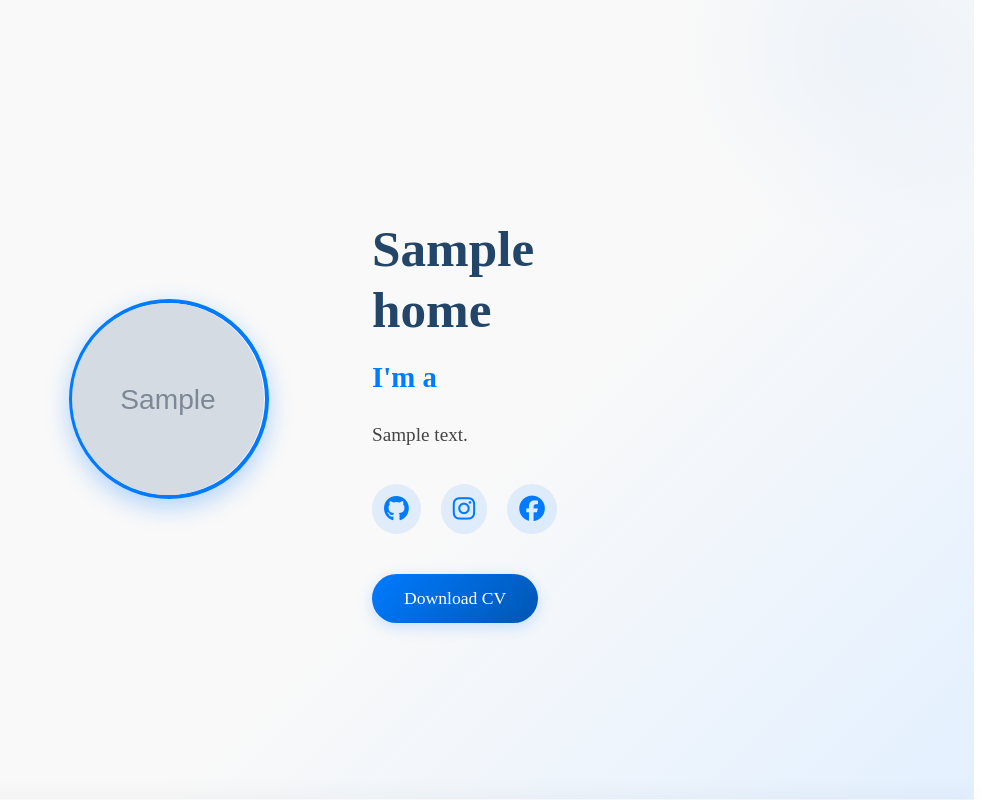
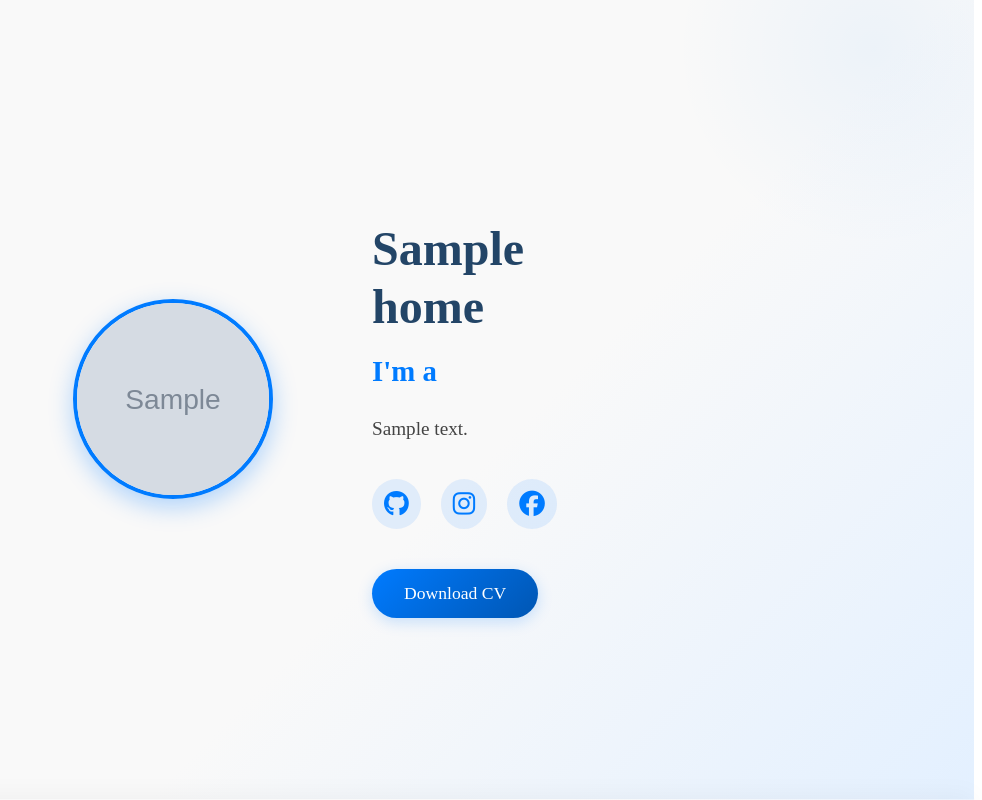
Before and after one commit to diznhin/myphp, a PHP site: page / in a window 1280 px wide. Shown: the part 127-927 px from the top of the page, without its empty margins (298-1280 px from the left). Run offline with PHP 8.4, Linux system fonts and the light colour scheme; tables that the repository leaves empty or names only in its code hold one stand-in row (values such as "Sample post"); grey boxes marked "Sample" are stand-in pictures.

Commit message:
Cập nhật giao diện và style

```diff
--- a/public/css/style.css
+++ b/public/css/style.css
@@ -59,7 +59,7 @@
 }
 
 .content h1 {
-    font-size: 3.2rem;
+    font-size: 3rem;
     color: #234567;
     font-weight: 800;
     margin-bottom: 20px;
```
